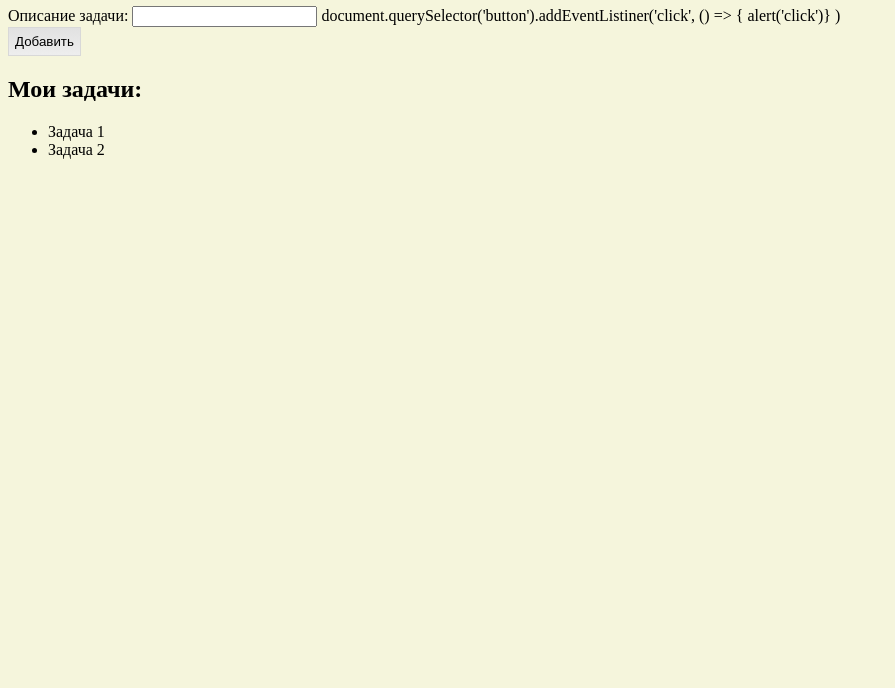
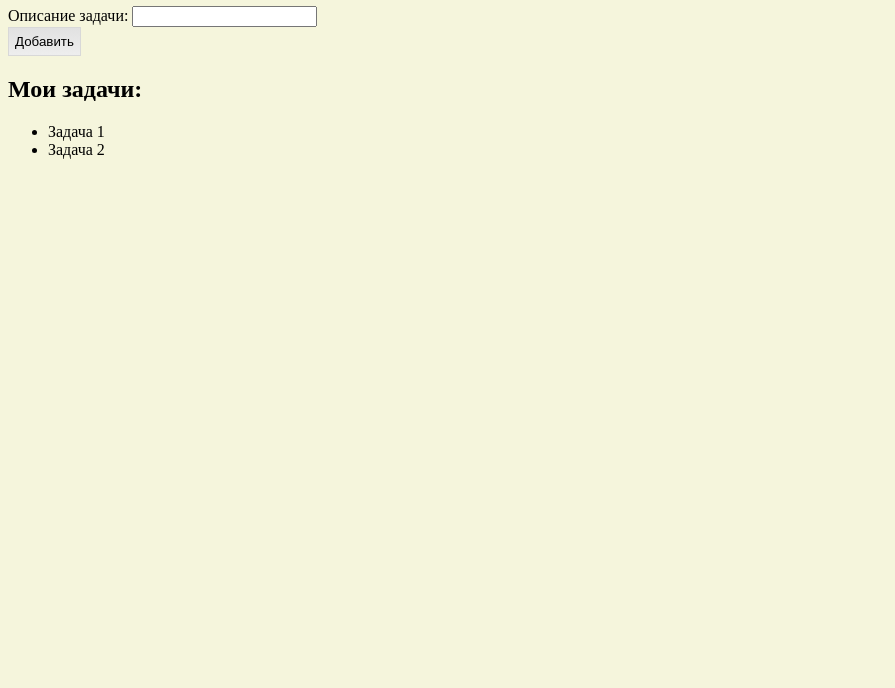
Before and after one commit to alexandeeer6574/example, a website: page index.html in a window 1280 px wide. Shown: the part 112-800 px from the top of the page, without its empty margins (0-895 px from the left). Drawn offline with Linux system fonts and the light colour scheme.

Commit message:
Update index.html

```diff
--- a/index.html
+++ b/index.html
@@ -13,7 +13,6 @@
     <div>
         <label for="task">Описание задачи:</label>
         <input type="text" id="task" />
-        document.querySelector('button').addEventListiner('click', () => { alert('click')} )
     </div>
     <button class="button">Добавить</button>
     <h2>Мои задачи:</h2>
```
